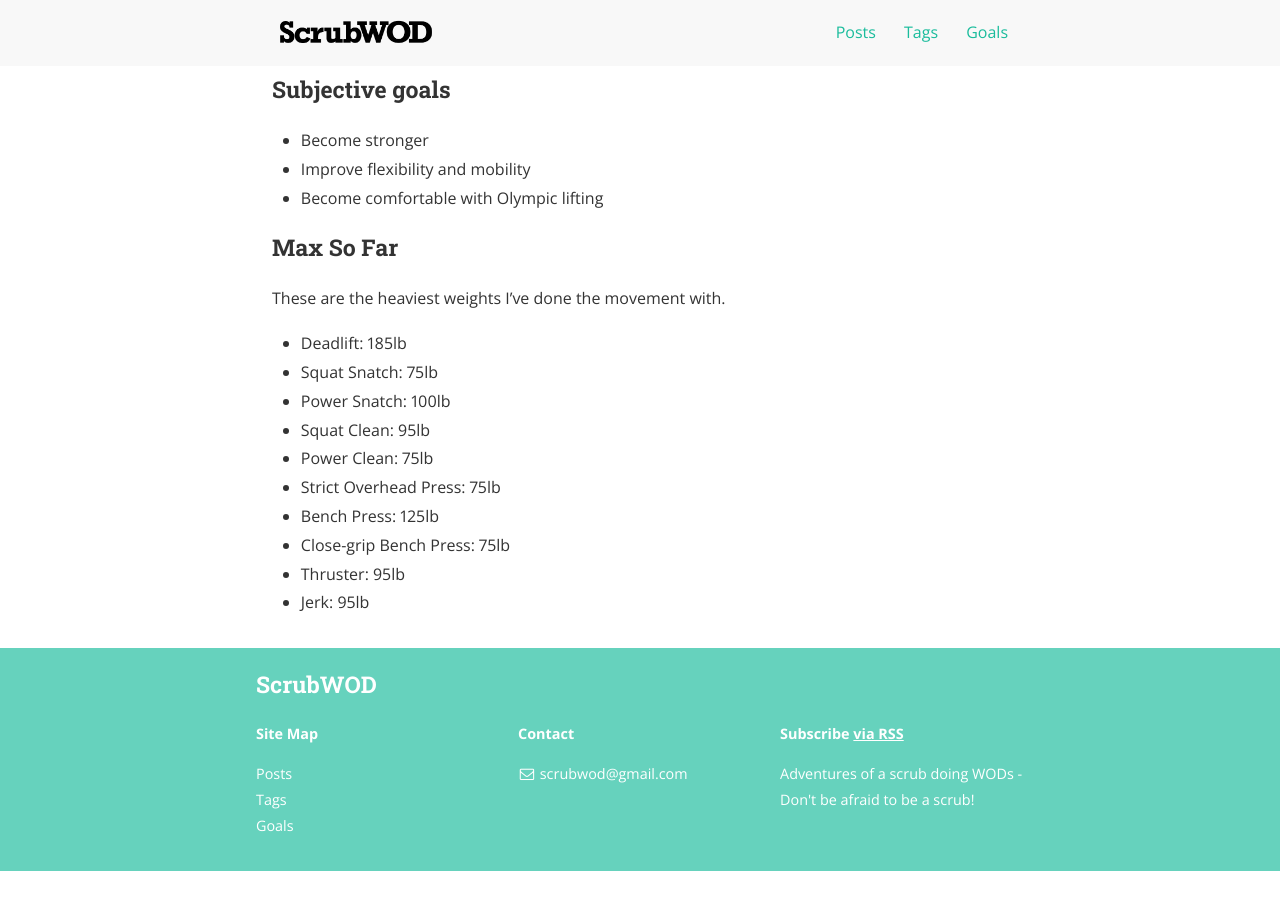
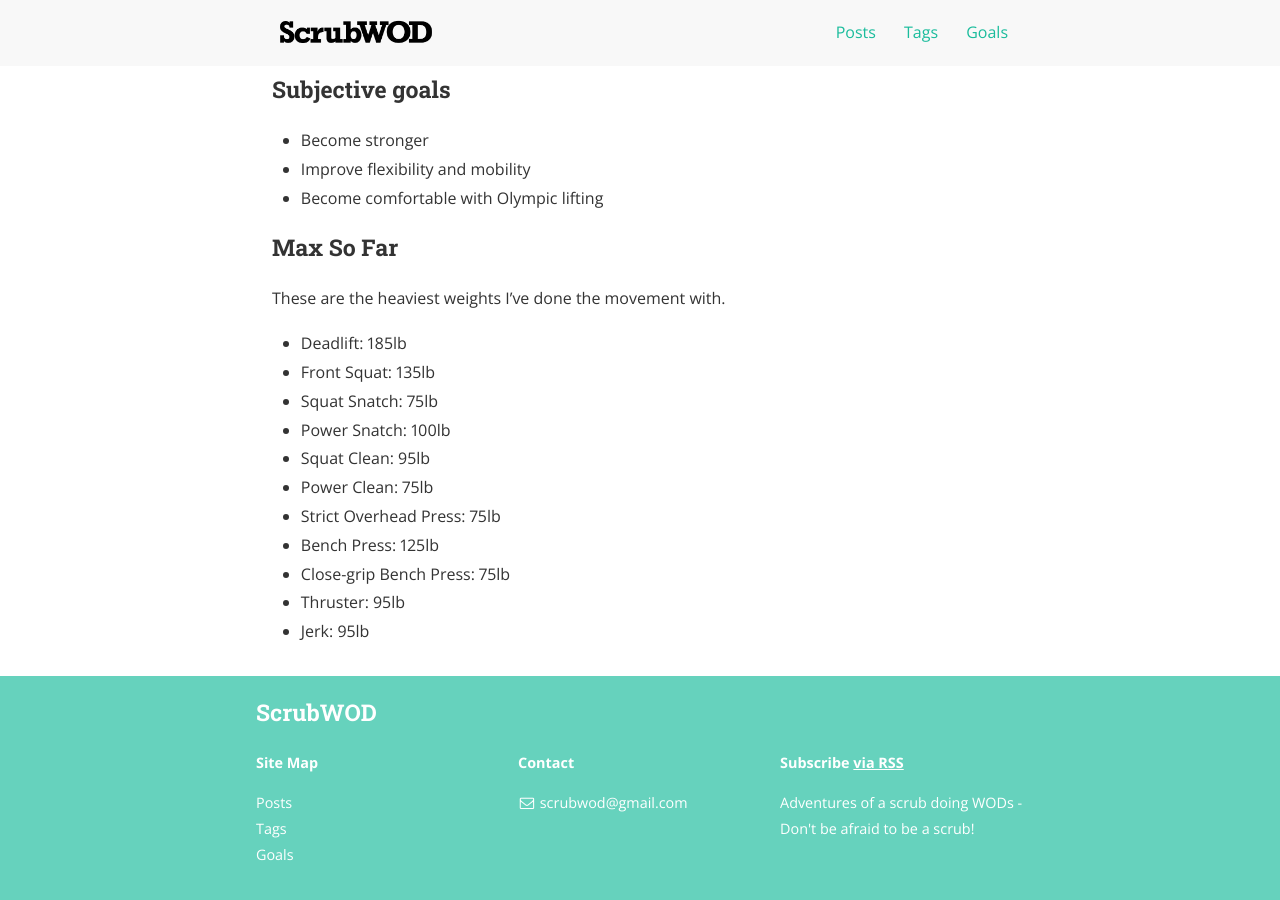
Before and after one commit to scrubwod/scrubwod.github.io, a Jekyll site: the page built from goals.md, in a window 1280 px wide and 900 px high, scrolled down 661 px. Built offline with Jekyll 4.4.1, drawn with Linux system fonts in a browser that asks for light colours; nearby versions of some CDN libraries; before the commit the page ends 1532 px from its top, so only the background shows below that.

Commit message:
[GOAL] Front squat PR

```diff
--- a/goals.md
+++ b/goals.md
@@ -35,6 +35,7 @@ This is just a running list of my goals related to CrossFit.
 These are the heaviest weights I've done the movement with.
 
 - Deadlift: 185lb
+- Front Squat: 135lb
 - Squat Snatch: 75lb
 - Power Snatch: 100lb
 - Squat Clean: 95lb
```
